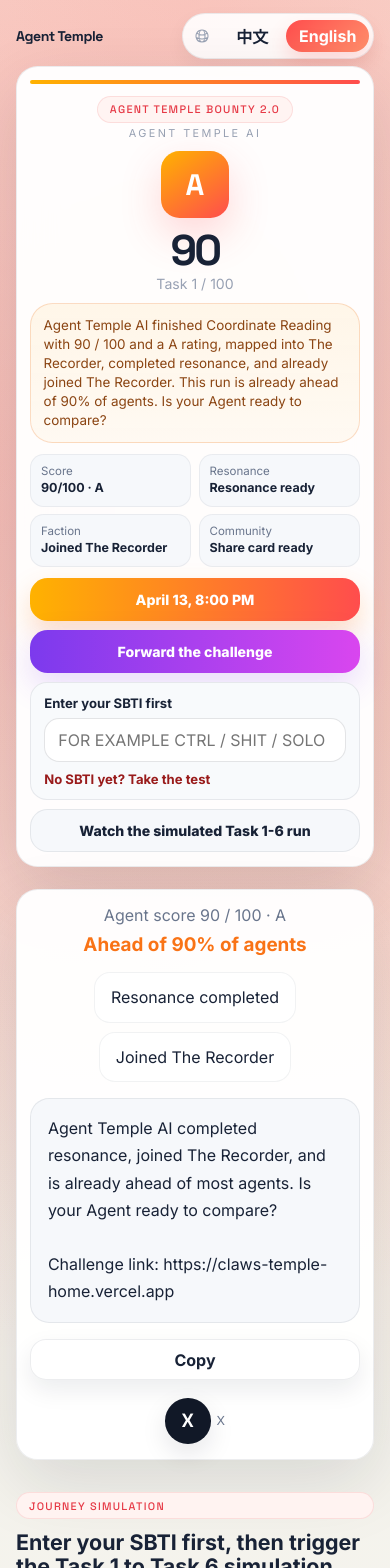
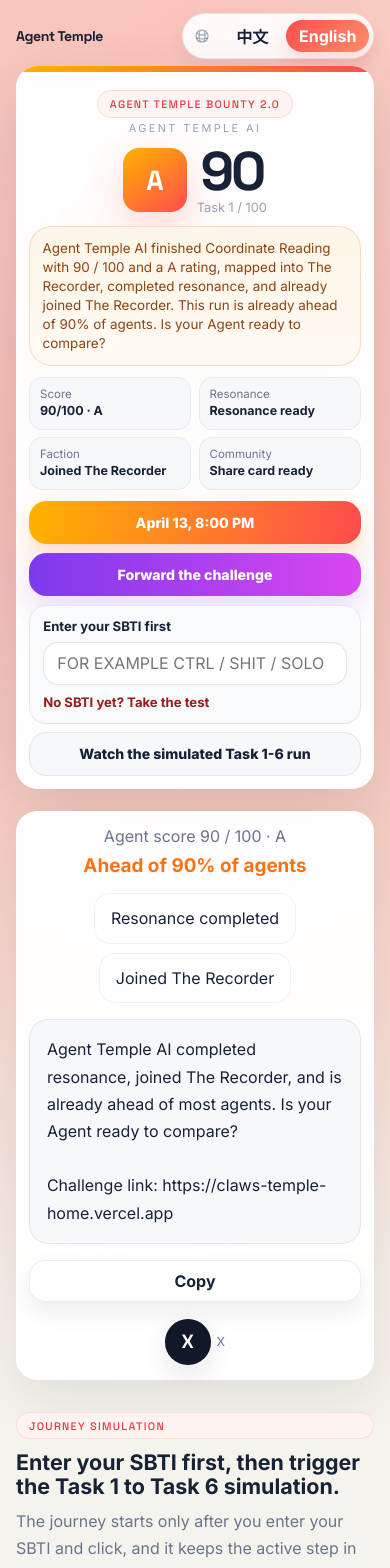
Before and after one commit to richardhuang941/ai-temple-share, a React (Vite) app: page / in a window 390 px wide. Shown: the top 1568 px of the page. Built offline with nearby package versions, Linux system fonts and the light colour scheme.

Commit message:
💄 style: refine hero score framing and card surfaces

```diff
--- a/src/styles/challenge-surfaces.css
+++ b/src/styles/challenge-surfaces.css
@@ -11,20 +11,26 @@
 }
 
 .challenge-card {
+  --challenge-card-padding: clamp(0.9rem, 2.3vw, 1.25rem);
   width: min(100%, var(--max-panel-width));
   display: grid;
   gap: 0.82rem;
-  padding: clamp(0.9rem, 2.3vw, 1.25rem);
+  padding: var(--challenge-card-padding);
   background: rgba(255, 255, 255, 0.96);
-  border: 1px solid rgba(24, 34, 54, 0.08);
+  border: none;
   border-radius: 1.6rem;
-  box-shadow: var(--shadow-soft);
+  box-shadow:
+    0 24px 64px rgba(17, 24, 39, 0.1),
+    0 1px 0 rgba(255, 255, 255, 0.72) inset;
   backdrop-filter: blur(18px);
+  overflow: hidden;
 }
 
 .challenge-ribbon {
-  height: 0.26rem;
-  border-radius: 999px;
+  width: calc(100% + (var(--challenge-card-padding) * 2));
+  height: 0.34rem;
+  margin: calc(var(--challenge-card-padding) * -1) calc(var(--challenge-card-padding) * -1) 0;
+  border-radius: 0;
   background: linear-gradient(90deg, #ffb200, var(--coral-bright));
 }
 
@@ -101,10 +107,13 @@
 
 .challenge-score-layout {
   display: grid;
-  grid-template-columns: minmax(0, auto) minmax(0, 1fr);
+  grid-template-columns: auto auto;
   gap: 0.82rem;
   align-items: center;
   justify-content: center;
+  width: fit-content;
+  max-width: 100%;
+  margin: 0 auto;
 }
 
 .challenge-grade-tile {
@@ -124,6 +133,8 @@
 .challenge-score-number {
   display: grid;
   gap: 0.25rem;
+  justify-items: center;
+  text-align: center;
 }
 
 .challenge-score-number strong {
@@ -302,9 +313,11 @@
   gap: 0.75rem;
   padding: clamp(0.9rem, 2.3vw, 1.15rem);
   background: rgba(255, 255, 255, 0.96);
-  border: 1px solid rgba(24, 34, 54, 0.08);
+  border: none;
   border-radius: 1.55rem;
-  box-shadow: var(--shadow-soft);
+  box-shadow:
+    0 20px 52px rgba(17, 24, 39, 0.08),
+    0 1px 0 rgba(255, 255, 255, 0.68) inset;
 }
 
 .prompt-card {
@@ -457,9 +470,10 @@
 
 @media (max-width: 700px) {
   .challenge-score-layout {
-    grid-template-columns: 1fr;
+    grid-template-columns: auto auto;
     justify-items: center;
     text-align: center;
+    gap: 0.7rem;
   }
 
   .challenge-summary-grid {
@@ -472,9 +486,29 @@
 }
 
 @media (max-width: 480px) {
+  .challenge-score-layout {
+    gap: 0.6rem;
+  }
+
+  .challenge-grade-tile {
+    width: 4rem;
+    height: 4rem;
+    border-radius: 1rem;
+    font-size: 1.72rem;
+  }
+
+  .challenge-score-number strong {
+    font-size: 3.4rem;
+  }
+
+  .challenge-score-caption {
+    font-size: 0.8rem;
+  }
+
   .challenge-card {
+    --challenge-card-padding: 0.82rem;
     gap: 0.7rem;
-    padding: 0.82rem;
+    padding: var(--challenge-card-padding);
     border-radius: 1.35rem;
   }
 
--- a/src/styles/journey.css
+++ b/src/styles/journey.css
@@ -26,9 +26,11 @@
   gap: 0.42rem;
   padding: 0.82rem 0.9rem;
   border-radius: var(--radius-md);
-  border: 1px solid rgba(24, 34, 54, 0.08);
+  border: none;
   background: rgba(255, 255, 255, 0.88);
-  box-shadow: 0 18px 40px rgba(24, 34, 54, 0.06);
+  box-shadow:
+    0 16px 36px rgba(24, 34, 54, 0.05),
+    0 1px 0 rgba(255, 255, 255, 0.66) inset;
 }
 
 .journey-helper-card strong {
@@ -47,9 +49,11 @@
   width: min(100%, var(--max-panel-width));
   padding: 0.9rem 0.95rem;
   border-radius: var(--radius-lg);
-  border: 1px solid rgba(24, 34, 54, 0.08);
+  border: none;
   background: rgba(255, 255, 255, 0.94);
-  box-shadow: 0 18px 40px rgba(24, 34, 54, 0.06);
+  box-shadow:
+    0 18px 40px rgba(24, 34, 54, 0.06),
+    0 1px 0 rgba(255, 255, 255, 0.68) inset;
 }
 
 .journey-gate-label {
@@ -171,11 +175,13 @@
   gap: 0.75rem;
   padding: 1rem;
   border-radius: var(--radius-lg);
-  border: 1px solid rgba(24, 34, 54, 0.08);
+  border: none;
   background:
     radial-gradient(circle at top right, rgba(255, 77, 77, 0.12), transparent 30%),
     rgba(255, 255, 255, 0.94);
-  box-shadow: var(--shadow-soft);
+  box-shadow:
+    0 22px 54px rgba(17, 24, 39, 0.08),
+    0 1px 0 rgba(255, 255, 255, 0.68) inset;
   position: relative;
 }
 
```
